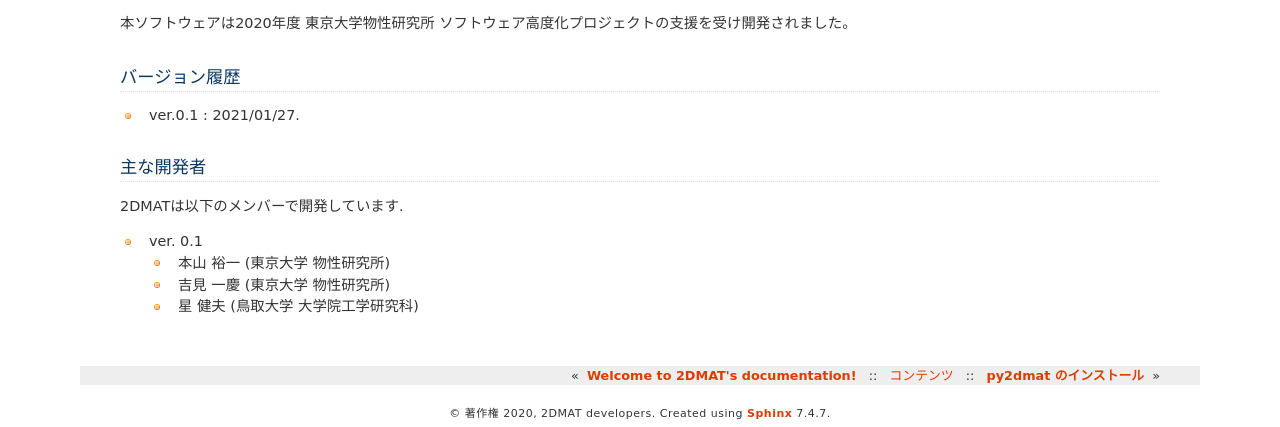
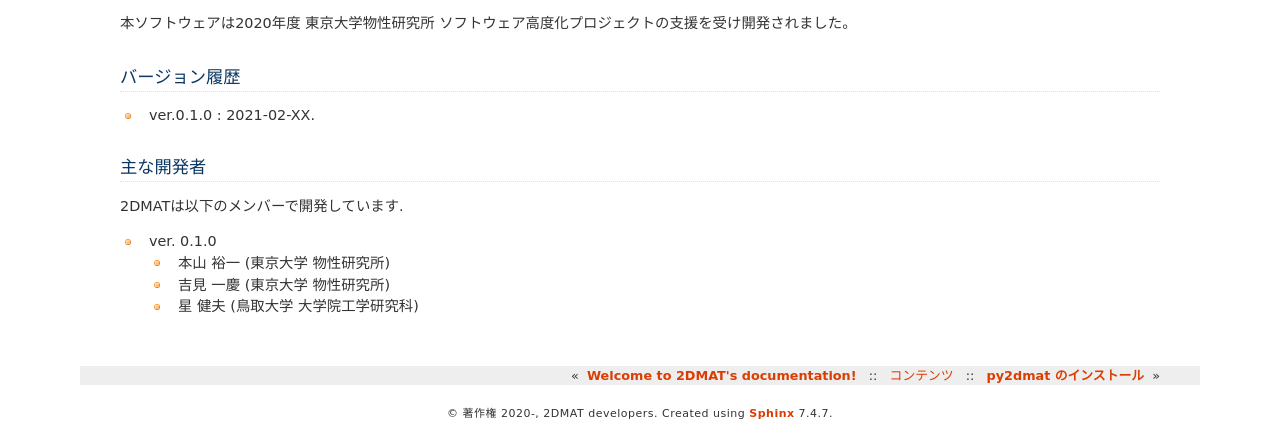
Before and after one commit to issp-center-dev/2DMAT, a Sphinx documentation site: the page built from doc/ja/source/introduction.rst, in a window 1280 px wide and 900 px high, scrolled down 586 px. Shown: the part 470-897 px from the top of the window. Built offline with Sphinx 7.4.7, drawn with Linux system fonts in a browser that asks for light colours; some of the changed text lies outside the part shown.

Commit message:
tiny update

```diff
--- a/doc/ja/source/conf.py
+++ b/doc/ja/source/conf.py
@@ -18,11 +18,11 @@
 # -- Project information -----------------------------------------------------
 
 project = '2DMAT'
-copyright = '2020, 2DMAT developers'
+copyright = '2020-, 2DMAT developers'
 author = '2DMAT developers'
 
 # The full version, including alpha/beta/rc tags
-release = '0.1'
+release = '0.1.0'
 
 
 # -- General configuration ---------------------------------------------------
--- a/doc/ja/source/introduction.rst
+++ b/doc/ja/source/introduction.rst
@@ -44,14 +44,14 @@
 バージョン履歴
 ----------------------
 
-- ver.0.1 : 2021/01/27.
+- ver.0.1.0 : 2021-02-XX.
 
 
 主な開発者
 ----------------------
 2DMATは以下のメンバーで開発しています.
 
-- ver. 0.1
+- ver. 0.1.0
 
   - 本山 裕一 (東京大学 物性研究所)
   - 吉見 一慶 (東京大学 物性研究所)
```
